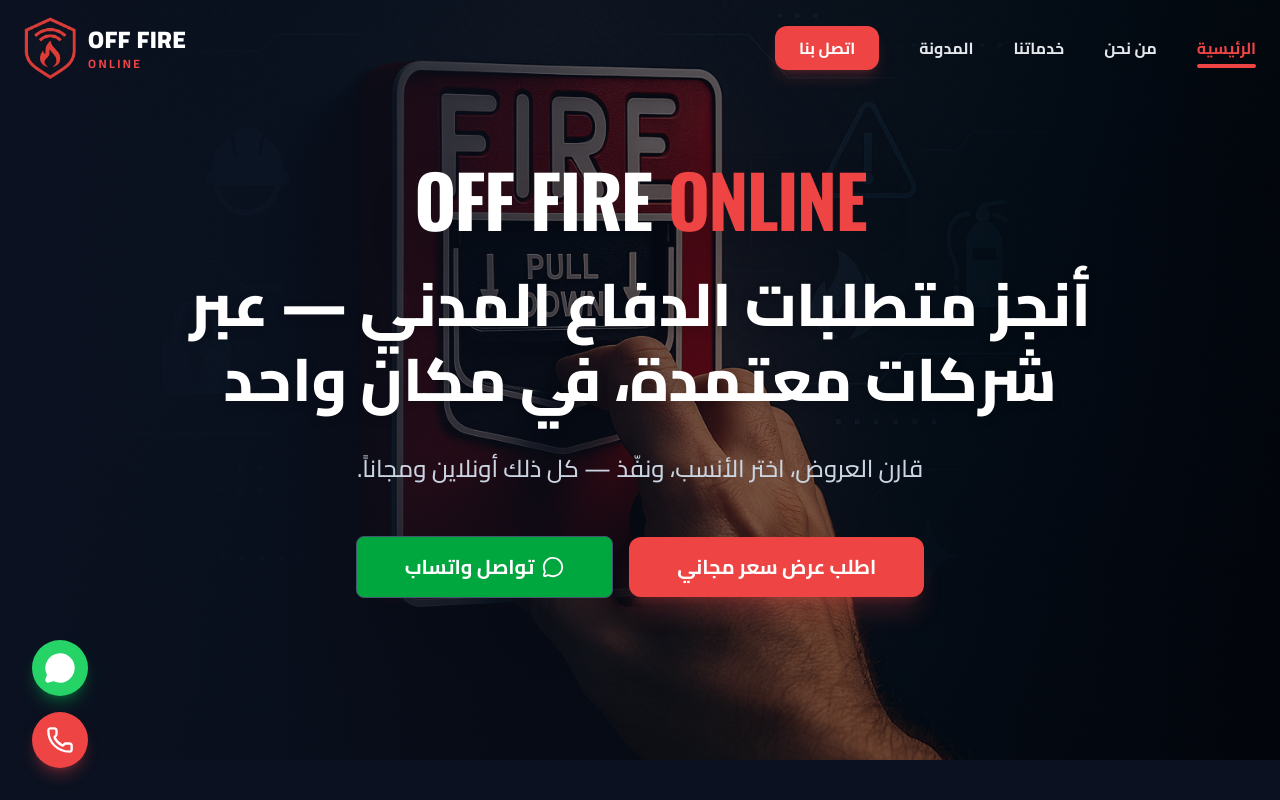
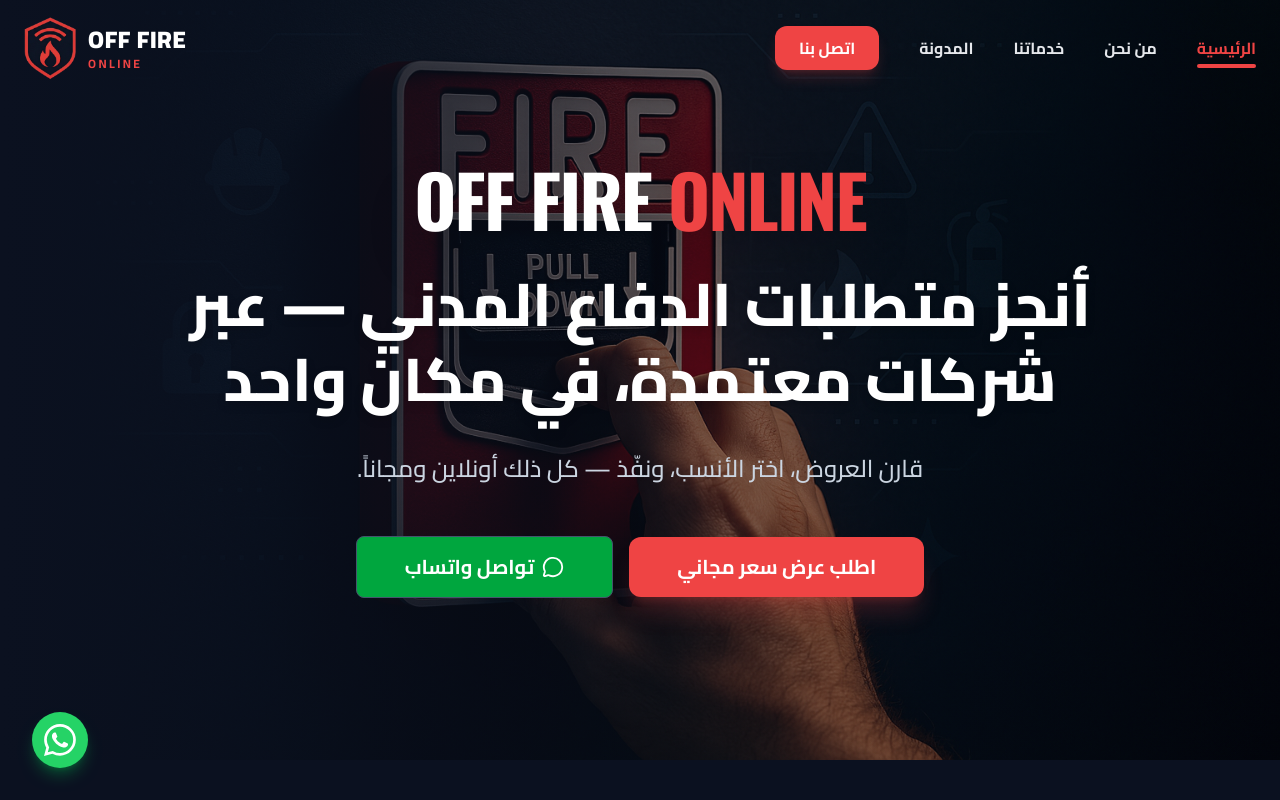
Before and after one commit to anas0magdy/off-fire-online, a React (Vite) app: page / in a window 1280 px wide. Shown: the top 800 px of the page. Built offline with nearby package versions, Linux system fonts and the light colour scheme.

Commit message:
whatsapp icon fix

```diff
--- a/src/components/FloatingActions.jsx
+++ b/src/components/FloatingActions.jsx
@@ -1,5 +1,5 @@
 import React from 'react';
-import { Phone, MessageCircle } from 'lucide-react';
+import { Phone } from 'lucide-react';
 
 const FloatingActions = () => {
   return (
@@ -13,16 +13,11 @@
           className="w-14 h-14 bg-[#25D366] rounded-full flex items-center justify-center text-white shadow-lg shadow-green-500/30 hover:scale-110 transition-transform cursor-pointer relative group"
         >
           <span className="absolute left-16 bg-white text-dark px-3 py-1 rounded-md text-sm font-bold opacity-0 group-hover:opacity-100 transition-opacity whitespace-nowrap shadow-md pointer-events-none">تواصل واتساب</span>
-          <MessageCircle size={32} fill="white" className="text-white" />
-        </a>
 
-        {/* اتصال */}
-        <a
-          href="tel:+966500000000"
-          className="w-14 h-14 bg-primary rounded-full flex items-center justify-center text-white shadow-lg shadow-primary/30 hover:scale-110 transition-transform cursor-pointer relative group"
-        >
-          <span className="absolute left-16 bg-white text-dark px-3 py-1 rounded-md text-sm font-bold opacity-0 group-hover:opacity-100 transition-opacity whitespace-nowrap shadow-md pointer-events-none">اتصل الآن</span>
-          <Phone size={28} />
+          {/* أيقونة الواتساب الأصلية SVG */}
+          <svg xmlns="http://www.w3.org/2000/svg" width="32" height="32" fill="currentColor" viewBox="0 0 16 16">
+            <path d="M13.601 2.326A7.854 7.854 0 0 0 7.994 0C3.627 0 .068 3.558.064 7.926c0 1.399.366 2.76 1.057 3.965L0 16l4.204-1.102a7.933 7.933 0 0 0 3.79.965h.004c4.368 0 7.926-3.558 7.93-7.93A7.898 7.898 0 0 0 13.6 2.326zM7.994 14.521a6.573 6.573 0 0 1-3.356-.92l-.24-.144-2.494.654.666-2.433-.156-.251a6.56 6.56 0 0 1-1.007-3.505c0-3.626 2.957-6.584 6.591-6.584a6.56 6.56 0 0 1 4.66 1.931 6.557 6.557 0 0 1 1.928 4.66c-.004 3.639-2.961 6.592-6.592 6.592zm3.615-4.934c-.197-.099-1.17-.578-1.353-.646-.182-.065-.315-.099-.445.099-.133.197-.513.646-.627.775-.114.133-.232.148-.43.05-.197-.1-.836-.308-1.592-.985-.59-.525-.985-1.175-1.103-1.372-.114-.198-.011-.304.088-.403.087-.088.197-.232.296-.346.1-.114.133-.198.198-.33.065-.134.034-.248-.015-.347-.05-.099-.445-1.076-.612-1.47-.16-.389-.323-.335-.445-.34-.114-.007-.247-.007-.38-.007a.729.729 0 0 0-.529.247c-.182.198-.691.677-.691 1.654 0 .977.71 1.916.81 2.049.098.133 1.394 2.132 3.383 2.992.47.205.84.326 1.129.418.475.152.904.129 1.246.08.38-.058 1.171-.48 1.338-.943.164-.464.164-.86.114-.943-.049-.084-.182-.133-.38-.232z"/>
+          </svg>
         </a>
       </div>
     </>
```
